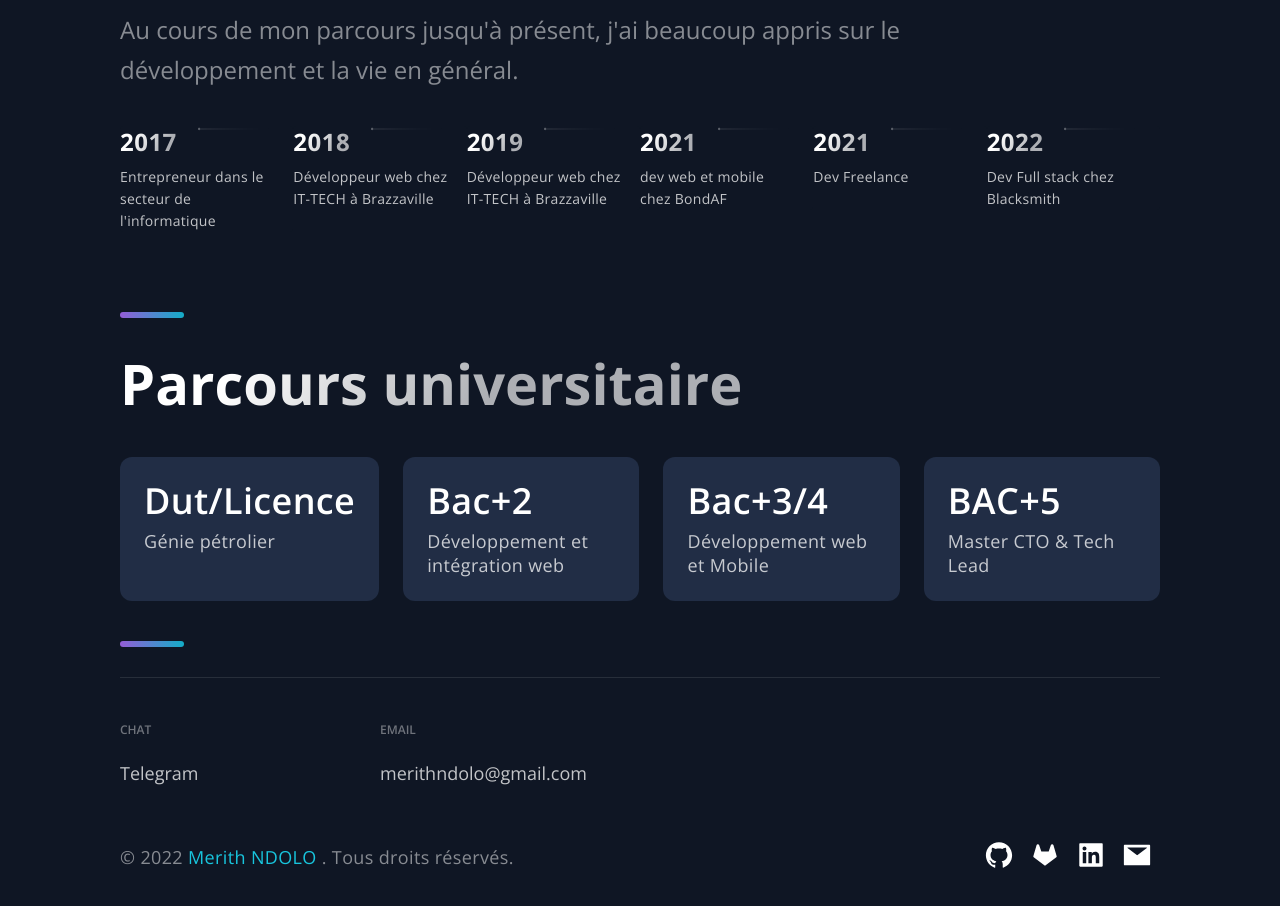
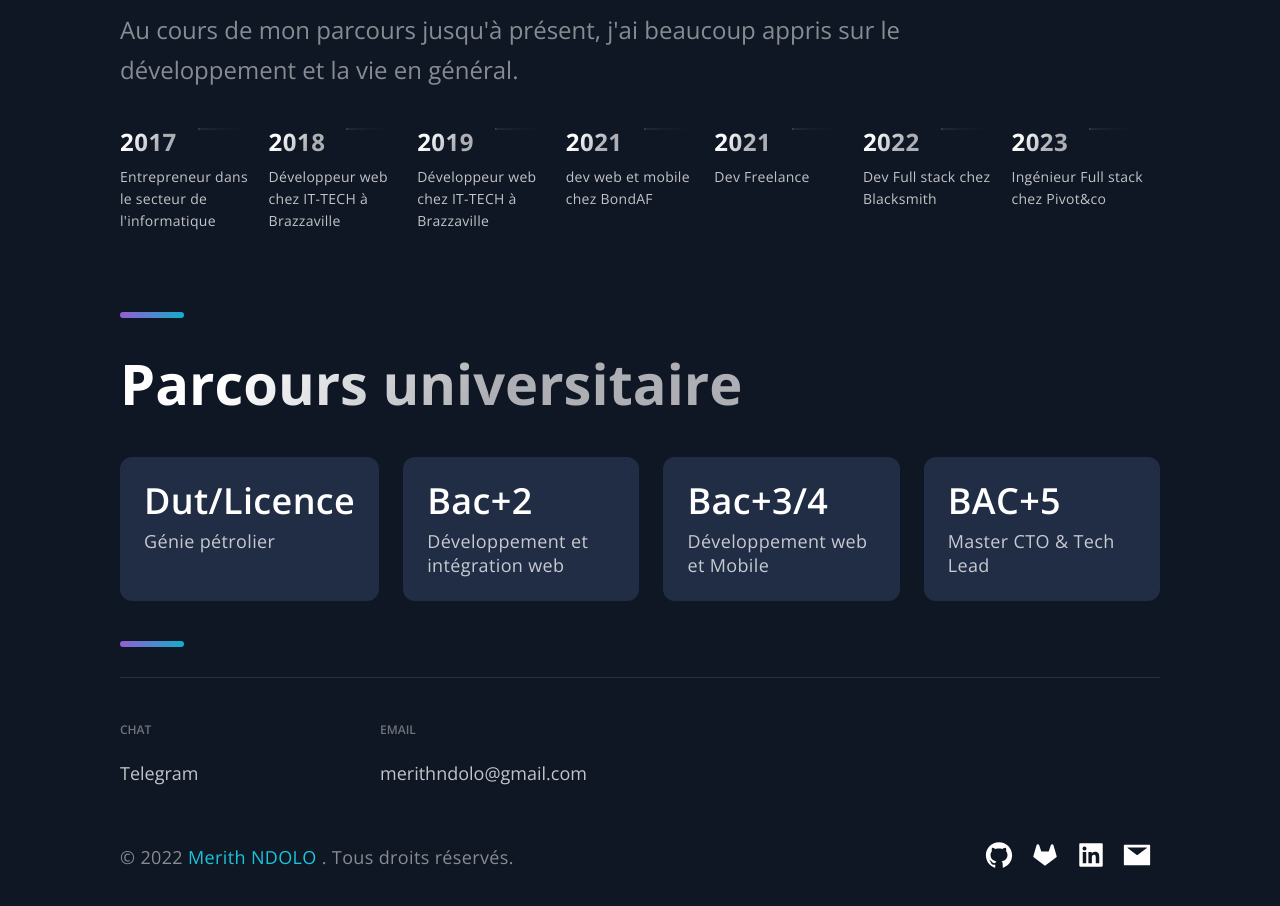
Before and after one commit to Merith-Ndolo/portfolio, a Next.js app: page / in a window 1280 px wide. Shown: the part 5400-6306 px from the top of the page. Built offline with nearby package versions, Linux system fonts and the light colour scheme.

Commit message:
feat: last update

```diff
--- a/src/constants/constants.js
+++ b/src/constants/constants.js
@@ -108,4 +108,5 @@ export const TimeLineData = [
   { year: 2021, text: "dev web et mobile chez BondAF" },
   { year: 2021, text: "Dev Freelance" },
   { year: 2022, text: "Dev Full stack chez Blacksmith " },
+  { year: 2023, text: "Ingénieur Full stack chez Pivot&co " },
 ];
```
